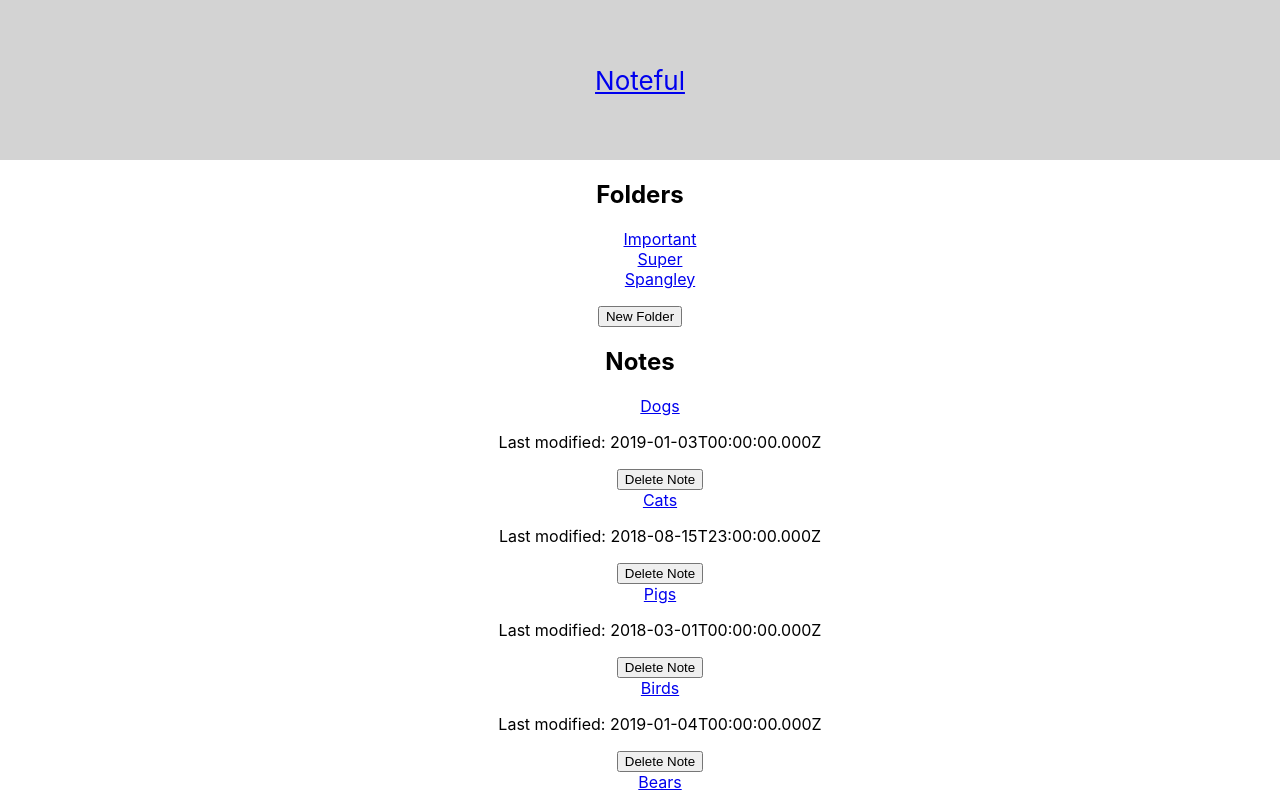
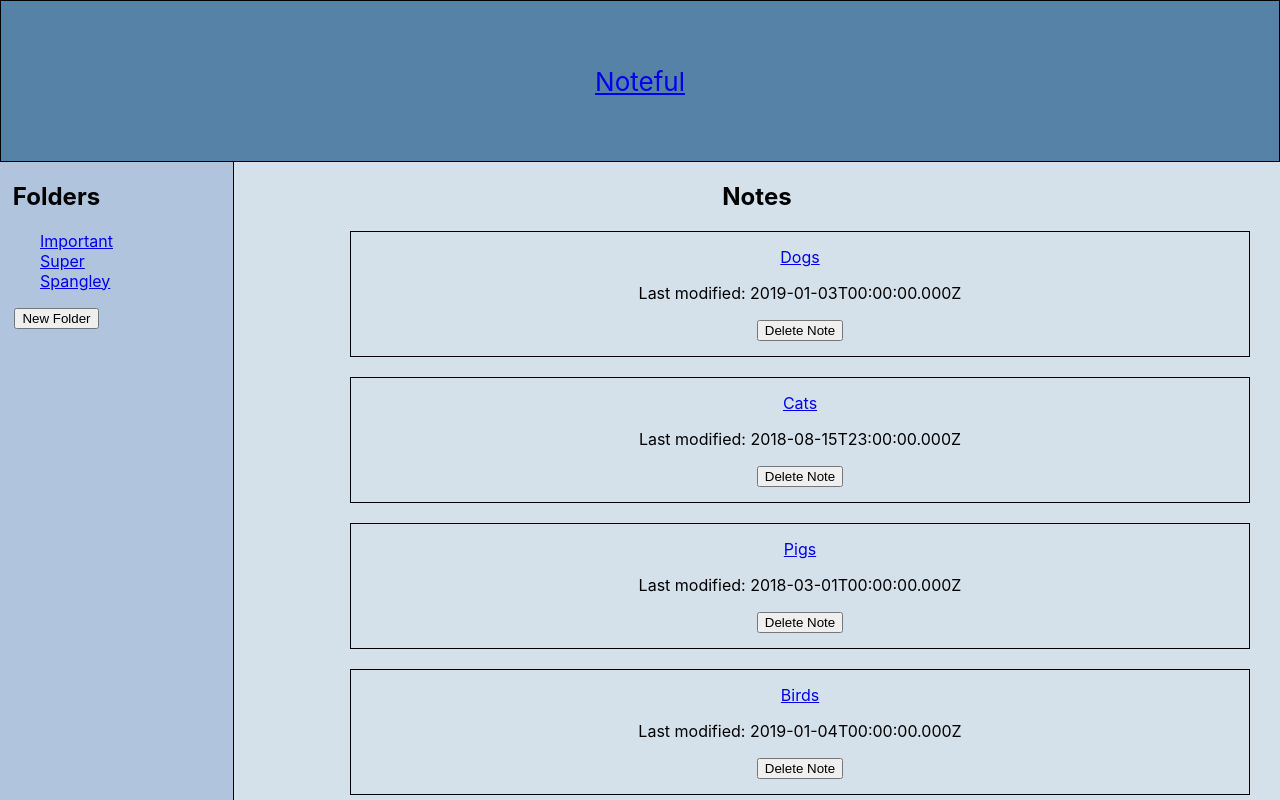
Before and after one commit to sasha-go/noteful-react-app, a React (Create React App) app: page / in a window 1280 px wide. Shown: the top 800 px of the page. Built offline with nearby package versions, Linux system fonts and the light colour scheme.

Commit message:
adding styling

```diff
--- a/src/App.css
+++ b/src/App.css
@@ -1,18 +1,15 @@
-.App {
+body {
   text-align: center;
+  background-color:  rgb(212, 225, 235);
 }
 
 .App-header {
-  background-color: lightgray;
+  background-color: rgb(86, 130, 167);
   min-height: 20vh;
   display: flex;
   flex-direction: column;
   align-items: center;
   justify-content: center;
   font-size: calc(10px + 2vmin);
+  border: solid black 1px;
 }
-
-
-ul {
-  text-decoration: none;
-}
--- a/src/App.js
+++ b/src/App.js
@@ -40,10 +40,10 @@ class App extends Component {
             path="/folder/:folderId"
             render={(props) => <NoteListMain notes={STORE.notes} {...props} />}
           />
-          <Route
+          {/* <Route
             path="/notes/:noteId"
             render={(props) => <NoteCardInfo notes={STORE.notes} {...props} />}
-          />
+          /> */}
           <Route
             exact path="/"
             render={(props) => <NoteListMain notes={STORE.notes} {...props} />}
--- a/src/NoteCardInfo/NoteCardInfo.js
+++ b/src/NoteCardInfo/NoteCardInfo.js
@@ -27,13 +27,11 @@ class NoteCardInfo extends Component {
 
     return (
       <>
-       {/* <li className="NoteCardInfo"> */}
-        <div>
         <Link to={`/notes/${this.props.id}`}>{this.props.name}</Link>
+        <div className="NoteCardInfo">
           <p>Last modified: {this.props.modified}</p>
           <button>Delete Note</button>
         </div>
-      {/* </li> */}
       </>
     )
   }
--- a/src/NoteListMain/NoteListMain.css
+++ b/src/NoteListMain/NoteListMain.css
@@ -0,0 +1,7 @@
+.note-list {
+	border: solid black 1px;
+	padding: 15px;
+	margin: 20px 20px 20px 20px;
+	margin-left: 25%;
+	width: 70%;
+}
--- a/src/NoteListMain/NoteListMain.js
+++ b/src/NoteListMain/NoteListMain.js
@@ -33,7 +33,7 @@ class NoteListMain extends Component {
         <h2>Notes</h2>
           <ul>
             {notes.map((note) => {
-              return (<div key={note.id} className="note-list-sidebar">
+              return (<div key={note.id} className="note-list">
 								{/* <Link to={`notes/${note.id}`}>{note.name}</Link>
                 <NoteCardInfo notes={this.props.notes} {...this.props} /> */}
                 <NoteCardInfo modified={note.modified} key={note.id} id={note.id } name={note.name} content={note.content} />
@@ -43,7 +43,7 @@ class NoteListMain extends Component {
                 ;
             })}
           </ul>
-          <button>New Note</button>
+          <button className="delete-btn">New Note</button>
       </div>
     )
   }
--- a/src/NoteListSidebar/NoteListSidebar.css
+++ b/src/NoteListSidebar/NoteListSidebar.css
@@ -1,3 +1,12 @@
 li {
 	list-style: none;
+	text-align: left;
 }
+
+.NoteListSidebar {
+	float: left;
+	height: 300vh;
+	padding-right: 120px;
+	border-right: solid black 1px;
+	background-color: lightsteelblue;
+}
--- a/src/NotePageMain/NotePageMain.css
+++ b/src/NotePageMain/NotePageMain.css
@@ -0,0 +1,3 @@
+.NotePageMain {
+	padding-left: 25%;
+}
--- a/src/NotePageMain/NotePageMain.js
+++ b/src/NotePageMain/NotePageMain.js
@@ -9,7 +9,7 @@ class NotePageMain extends Component {
 
     return (
       <>
-        <div className="Main">
+        <div className="NotePageMain">
         <NoteCardInfo modified={this.props.modified} id={this.props.id } name={this.props.name} />
 
         <p>{this.props.content}</p>
```
